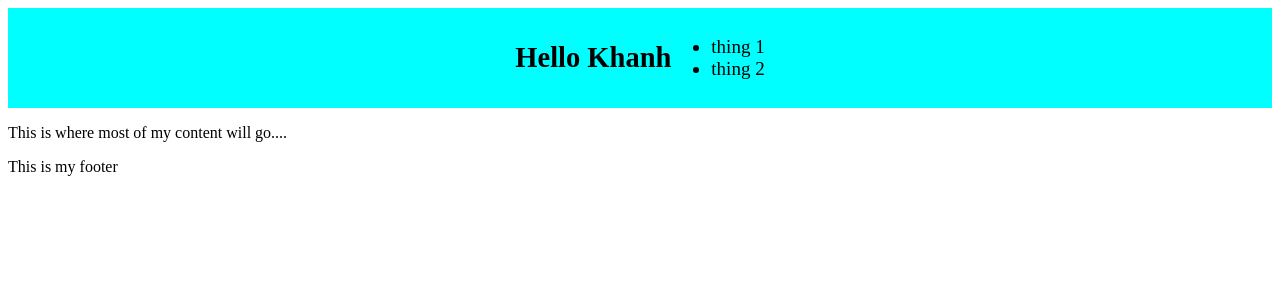
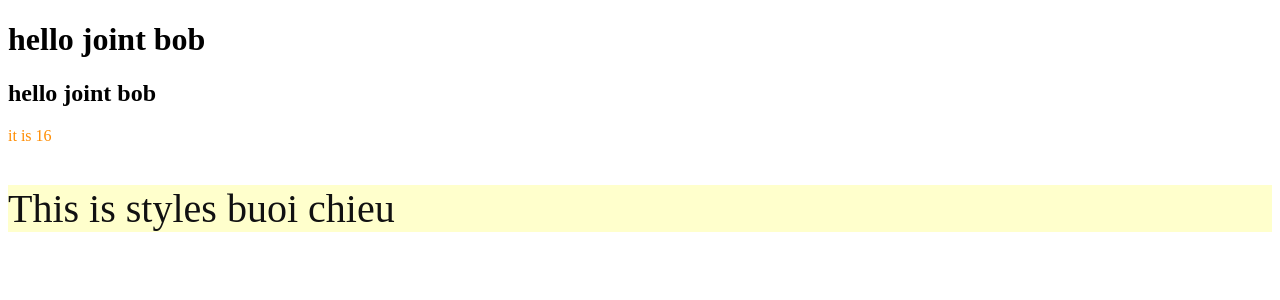
Before and after one commit to khanhtran94/ReactYoutobe, a React (Create React App) app: page / in a window 1280 px wide. Shown: the top 300 px of the page. Built offline with nearby package versions, Linux system fonts and the light colour scheme.

Commit message:
style css
style cach khai bao, su dung

```diff
--- a/src/App.js
+++ b/src/App.js
@@ -4,11 +4,30 @@ import Header from "./components/Header";
 import MainContent from "./components/MainContent";
 
 function App() {
+  const firstName = "joint";
+  const lastName = "bob";
+  const date = new Date();
+  const styles = {
+    fontSize: 40,
+    color: "#111111"
+  };
+
+  const hours = date.getHours();
+  let timeDate;
+
+  if (hours < 12) {
+    timeDate = "Morning";
+    styles.backgroundColor = "#ff2d00";
+  } else {
+    timeDate = "buoi chieu";
+    styles.backgroundColor = "#ffffcc";
+  }
   return (
     <div>
-      <Header />
-      <MainContent />
-      <Footer />
+      <h1>hello {firstName + " " + lastName}</h1>
+      <h2>hello {`${firstName} ${lastName}`}</h2>
+      <p style={{ color: "#ff8c00" }}>it is {date.getHours()}</p>
+      <p style={styles}>This is styles {`${timeDate}`}</p>
     </div>
   );
 }
```
